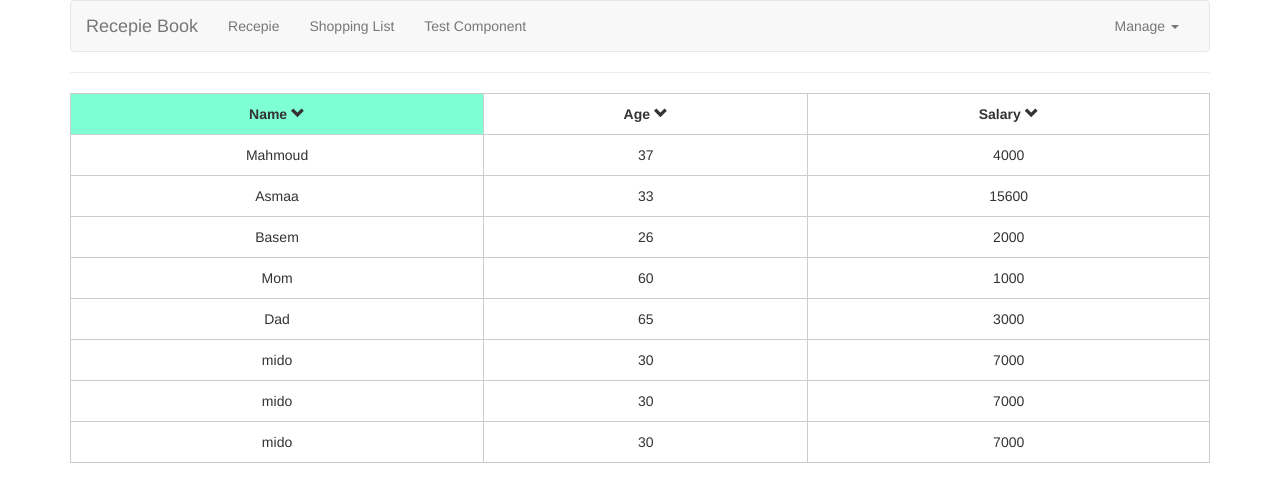
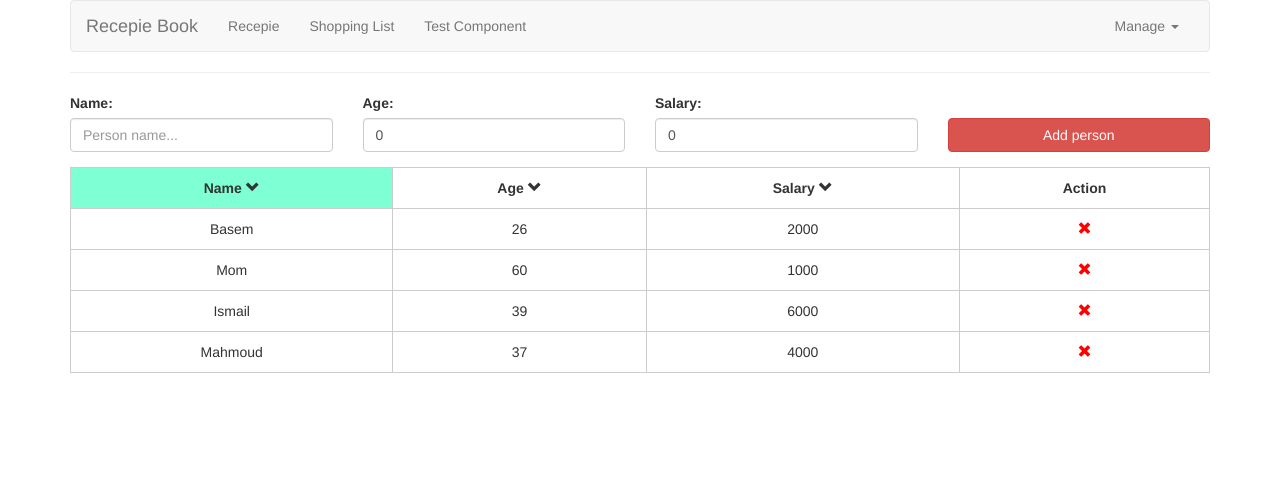
Before and after one commit to mymafm0405/receipe-project, an Angular app: page / in a window 1280 px wide. Both pictures are taken after a click on the link "Test Component". Shown: the top 502 px of the page. Built offline with nearby package versions, Linux system fonts and the light colour scheme; data requests are answered from the project's data file.

Commit message:
now you can add persons to the family

```diff
--- a/db.json
+++ b/db.json
@@ -1,47 +1,28 @@
 {
   "myfamily": [
     {
-      "name": "Mahmoud",
-      "age": 37,
-      "salary": 4000
-    },
-    {
-      "name": "Asmaa",
-      "age": 33,
-      "salary": 15600
-    },
-    {
+      "id": 5,
       "name": "Basem",
       "age": 26,
       "salary": 2000
     },
     {
+      "id": 6,
       "name": "Mom",
       "age": 60,
       "salary": 1000
     },
     {
-      "name": "Dad",
-      "age": 65,
-      "salary": 3000
+      "id": 3,
+      "name": "Ismail",
+      "age": 39,
+      "salary": 6000
     },
     {
-      "id": 1,
-      "name": "mido",
-      "age": 30,
-      "salary": 7000
-    },
-    {
-      "id": 7,
-      "name": "mido",
-      "age": 30,
-      "salary": 7000
-    },
-    {
-      "id": 8,
-      "name": "mido",
-      "age": 30,
-      "salary": 7000
+      "id": 4,
+      "name": "Mahmoud",
+      "age": 37,
+      "salary": 4000
     }
   ]
 }
--- a/src/app/app.module.ts
+++ b/src/app/app.module.ts
@@ -14,6 +14,7 @@ import { BasicHighlightDirective } from './directives/basic-highlight.directive'
 import { BetterHighlightDirective } from './directives/better-highlight.directive';
 import { TestComponent } from './test/test/test.component';
 import { DropdownDirective } from './shared/dropdown.directive';
+import { FormsModule } from '@angular/forms';
 
 @NgModule({
   declarations: [
@@ -30,7 +31,7 @@ import { DropdownDirective } from './shared/dropdown.directive';
     DropdownDirective,
     TestComponent,
   ],
-  imports: [BrowserModule, HttpClientModule],
+  imports: [BrowserModule, HttpClientModule, FormsModule],
   providers: [],
   bootstrap: [AppComponent],
 })
--- a/src/app/test/test/test.component.css
+++ b/src/app/test/test/test.component.css
@@ -12,3 +12,10 @@ th {
 .nowSorted {
   background-color: aquamarine;
 }
+.delete {
+  color: red;
+  cursor: pointer;
+}
+.btn {
+  margin-top: 25px;
+}
--- a/src/app/test/test/test.component.html
+++ b/src/app/test/test/test.component.html
@@ -1,3 +1,45 @@
+<div class="row">
+  <div class="col-md-3">
+    <div class="form-group">
+      <label for="name">Name:</label>
+      <input
+        id="name"
+        type="text"
+        class="form-control"
+        placeholder="Person name..."
+        [(ngModel)]="personName"
+      />
+    </div>
+  </div>
+  <div class="col-md-3">
+    <div class="form-group">
+      <label for="age">Age:</label>
+      <input
+        id="age"
+        type="number"
+        class="form-control"
+        [(ngModel)]="personAge"
+      />
+    </div>
+  </div>
+  <div class="col-md-3">
+    <div class="form-group">
+      <label for="salary">Salary:</label>
+      <input
+        id="salary"
+        type="number"
+        class="form-control"
+        [(ngModel)]="personSalary"
+      />
+    </div>
+  </div>
+  <div class="col-md-3">
+    <button (click)="onAdd()" type="button" class="btn btn-danger btn-block">
+      Add person
+    </button>
+  </div>
+</div>
+
 <div class="row">
   <div class="col-md-12">
     <table class="table table-bordered">
@@ -44,11 +86,18 @@
             class="glyphicon glyphicon-chevron-up"
           ></span>
         </th>
+        <th>Action</th>
       </tr>
       <tr *ngFor="let person of myFamily">
         <td>{{ person.name }}</td>
         <td>{{ person.age }}</td>
         <td>{{ person.salary }}</td>
+        <td>
+          <span
+            (click)="onDelete(person.id)"
+            class="glyphicon glyphicon-remove delete"
+          ></span>
+        </td>
       </tr>
     </table>
   </div>
--- a/src/app/test/test/test.component.ts
+++ b/src/app/test/test/test.component.ts
@@ -15,6 +15,10 @@ interface Person {
   styleUrls: ['./test.component.css'],
 })
 export class TestComponent implements OnInit {
+  personName = '';
+  personAge = 0;
+  personSalary = 0;
+
   sortedBy: string;
   order: string;
 
@@ -66,4 +70,25 @@ export class TestComponent implements OnInit {
     }
     this.order === 'asc' ? (this.order = 'desc') : (this.order = 'asc');
   }
+
+  onDelete(id: number) {
+    this.http.delete(this.familyApiUrl + '/' + id).subscribe(() => {
+      this.myFamily = this.myFamily.filter((person) => person.id !== id);
+    });
+  }
+
+  onAdd() {
+    const newPerson = {
+      id: this.myFamily.length + 1,
+      name: this.personName,
+      age: this.personAge,
+      salary: this.personSalary,
+    };
+    this.http.post(this.familyApiUrl, newPerson).subscribe(() => {
+      this.myFamily.push(newPerson);
+      this.personName = '';
+      this.personAge = 0;
+      this.personSalary = 0;
+    });
+  }
 }
```
